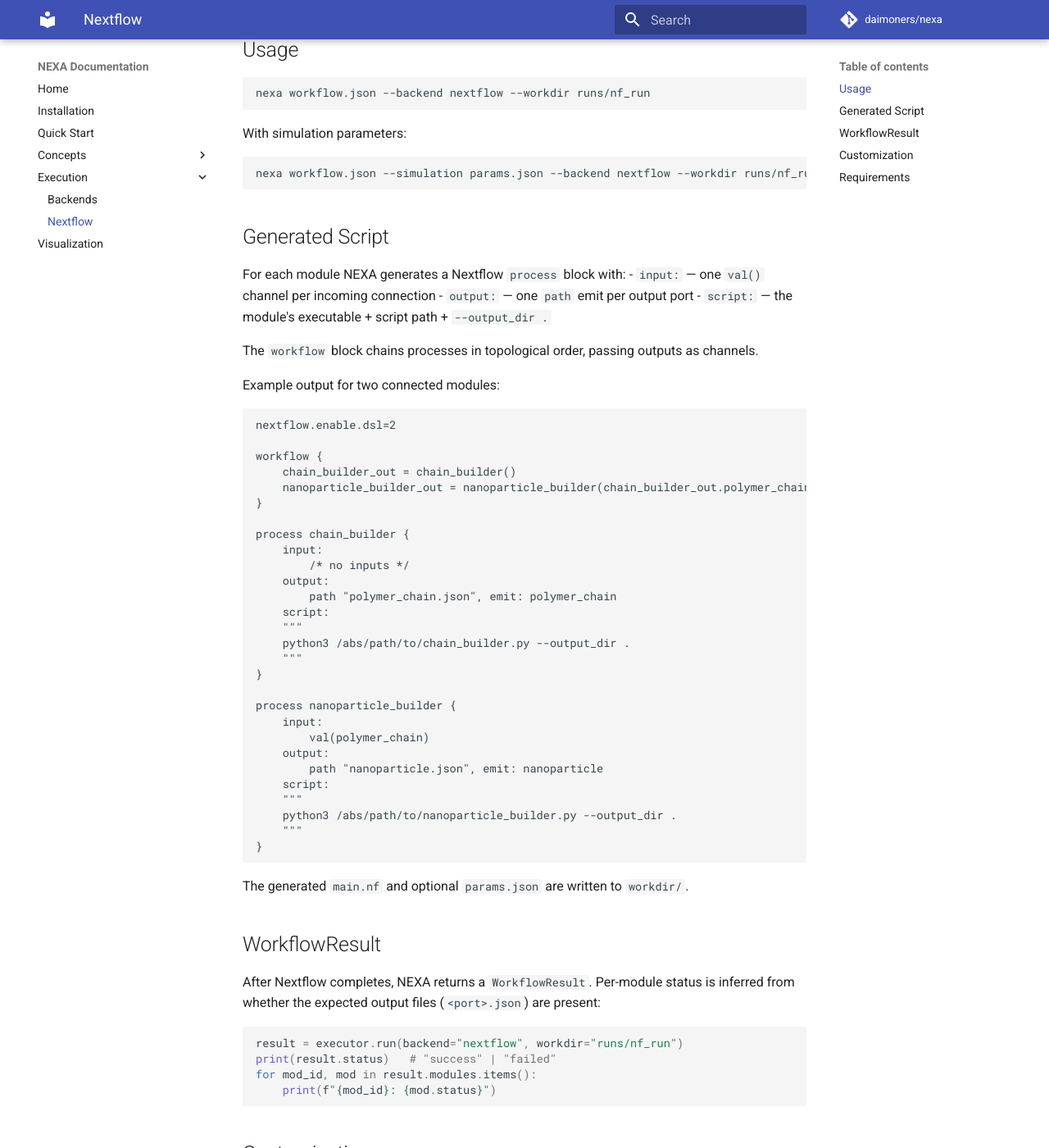
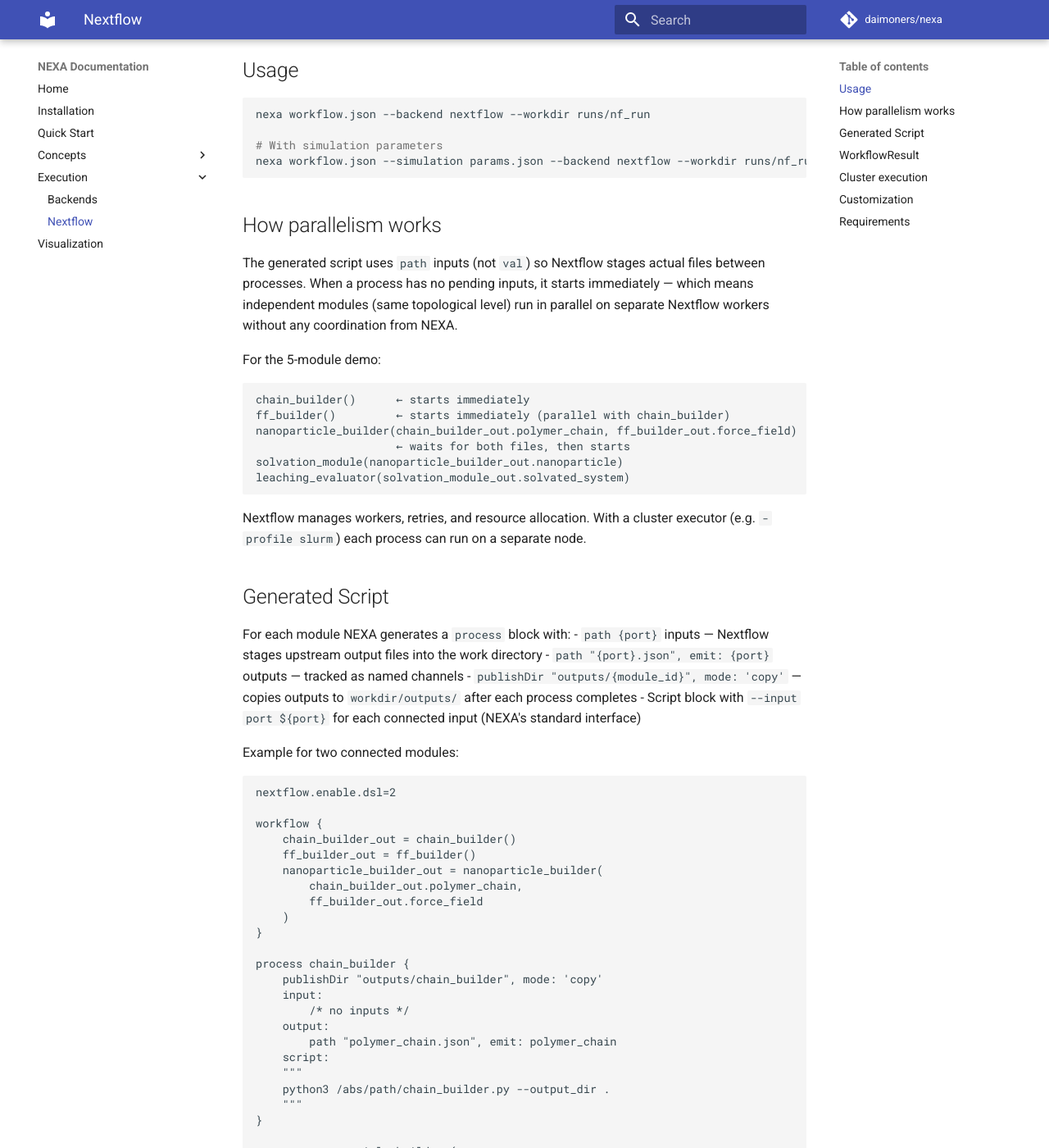
Before and after one commit to daimoners/nexa, an MkDocs documentation site: the page built from docs/execution/nextflow.md, in a window 1280 px wide and 1400 px high, scrolled down 228 px. Shown: the whole window at 82% size. Built offline with MkDocs 1.6.1 and Material for MkDocs 9.7.7, drawn with Linux system fonts in a browser that asks for light colours; comment, search, counter and statistics services are not loaded; some of the changed text lies outside the part shown.

Commit message:
enable parallelism in nextflow execution

````diff
--- a/docs/execution/nextflow.md
+++ b/docs/execution/nextflow.md
@@ -1,79 +1,126 @@
 # Nextflow Integration
 
-NEXA automatically generates a valid **Nextflow DSL2** script from a workflow definition and runs it.
+NEXA automatically generates a valid **Nextflow DSL2** script from a workflow definition and executes it. Nextflow's own dataflow scheduler handles parallelism: independent modules run concurrently, dependent modules start only when their input files are ready.
 
 ## Usage
 
 ```bash
 nexa workflow.json --backend nextflow --workdir runs/nf_run
-```
 
-With simulation parameters:
-
-```bash
+# With simulation parameters
 nexa workflow.json --simulation params.json --backend nextflow --workdir runs/nf_run
 ```
 
+## How parallelism works
+
+The generated script uses `path` inputs (not `val`) so Nextflow stages actual files between processes. When a process has no pending inputs, it starts immediately — which means independent modules (same topological level) run in parallel on separate Nextflow workers without any coordination from NEXA.
+
+For the 5-module demo:
+
+```
+chain_builder()      ← starts immediately
+ff_builder()         ← starts immediately (parallel with chain_builder)
+nanoparticle_builder(chain_builder_out.polymer_chain, ff_builder_out.force_field)
+                     ← waits for both files, then starts
+solvation_module(nanoparticle_builder_out.nanoparticle)
+leaching_evaluator(solvation_module_out.solvated_system)
+```
+
+Nextflow manages workers, retries, and resource allocation. With a cluster executor (e.g. `-profile slurm`) each process can run on a separate node.
+
 ## Generated Script
 
-For each module NEXA generates a Nextflow `process` block with:
-- `input:` — one `val()` channel per incoming connection
-- `output:` — one `path` emit per output port
-- `script:` — the module's executable + script path + `--output_dir .`
+For each module NEXA generates a `process` block with:
+- `path {port}` inputs — Nextflow stages upstream output files into the work directory
+- `path "{port}.json", emit: {port}` outputs — tracked as named channels
+- `publishDir "outputs/{module_id}", mode: 'copy'` — copies outputs to `workdir/outputs/` after each process completes
+- Script block with `--input port ${port}` for each connected input (NEXA's standard interface)
 
-The `workflow` block chains processes in topological order, passing outputs as channels.
-
-Example output for two connected modules:
+Example for two connected modules:
 
 ```nextflow
 nextflow.enable.dsl=2
 
 workflow {
     chain_builder_out = chain_builder()
-    nanoparticle_builder_out = nanoparticle_builder(chain_builder_out.polymer_chain)
+    ff_builder_out = ff_builder()
+    nanoparticle_builder_out = nanoparticle_builder(
+        chain_builder_out.polymer_chain,
+        ff_builder_out.force_field
+    )
 }
 
 process chain_builder {
+    publishDir "outputs/chain_builder", mode: 'copy'
     input:
         /* no inputs */
     output:
         path "polymer_chain.json", emit: polymer_chain
     script:
     """
-    python3 /abs/path/to/chain_builder.py --output_dir .
+    python3 /abs/path/chain_builder.py --output_dir .
     """
 }
 
 process nanoparticle_builder {
+    publishDir "outputs/nanoparticle_builder", mode: 'copy'
     input:
-        val(polymer_chain)
+        path polymer_chain
+        path force_field
     output:
         path "nanoparticle.json", emit: nanoparticle
     script:
     """
-    python3 /abs/path/to/nanoparticle_builder.py --output_dir .
+    python3 /abs/path/nanoparticle_builder.py \
+        --input polymer_chain ${polymer_chain} \
+        --input force_field ${force_field} \
+        --output_dir .
     """
 }
 ```
 
-The generated `main.nf` and optional `params.json` are written to `workdir/`.
-
 ## WorkflowResult
 
-After Nextflow completes, NEXA returns a `WorkflowResult`. Per-module status is inferred from whether the expected output files (`<port>.json`) are present:
+After Nextflow completes, NEXA builds a `WorkflowResult` by checking whether the expected output files exist under `workdir/outputs/`:
 
 ```python
 result = executor.run(backend="nextflow", workdir="runs/nf_run")
-print(result.status)   # "success" | "failed"
+print(result.status)
 for mod_id, mod in result.modules.items():
-    print(f"{mod_id}: {mod.status}")
+    print(f"  {mod_id}: {mod.status}")
+```
+
+## Cluster execution
+
+Nextflow supports many cluster executors via profiles. Run from the Nextflow-generated directory:
+
+```bash
+# SLURM cluster
+nextflow run main.nf -profile slurm
+
+# AWS Batch
+nextflow run main.nf -profile awsbatch
+
+# Kubernetes
+nextflow run main.nf -profile k8s
+```
+
+For cluster use, add per-process resource directives by extending `_generate_nextflow()` in `nexa/backends/nextflow.py` — for example reading from `module.resources`:
+
+```nextflow
+process md_simulation {
+    cpus 8
+    memory '32 GB'
+    time '4h'
+    ...
+}
 ```
 
 ## Customization
 
-To extend the generated script (container directives, custom resource labels, file staging), edit `nexa/backends/nextflow.py` — specifically `_generate_nextflow()`.
+To extend the generated script (container directives, custom labels, file staging), edit `nexa/backends/nextflow.py` — specifically `_generate_nextflow()`.
 
 ## Requirements
 
 - [Nextflow](https://nextflow.io) installed and on `PATH`
-- Java 11+ (Nextflow dependency)
+- Java 11+
````
Also changed, not shown: README.md (+1 -1 lines), docs/concepts/workflows.md (+3 -1 lines), docs/execution/backends.md (+12 -9 lines), 2 other files.
